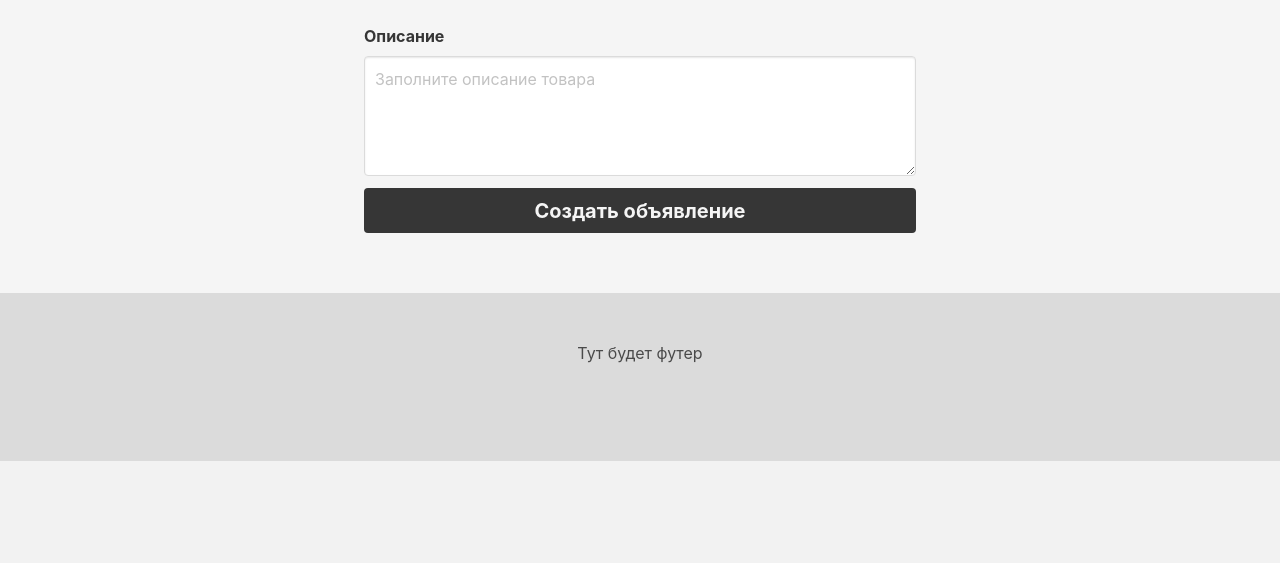
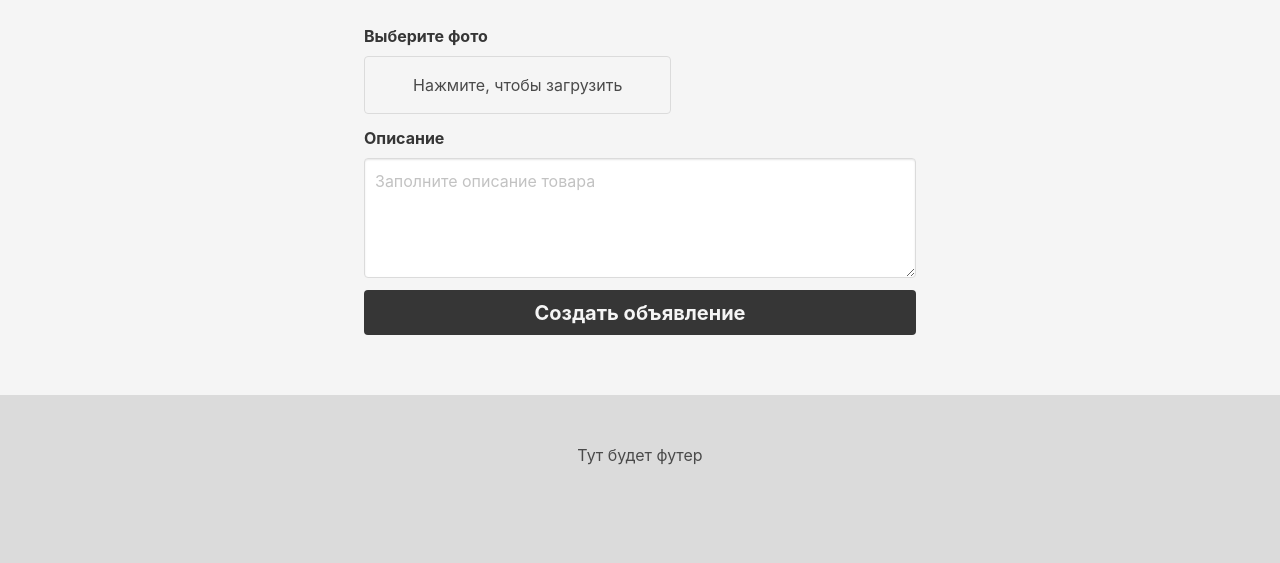
Before and after one commit to AlinaPa/project_web_avito, a Django app: page /product/create/ in a window 1280 px wide. Shown: the part 434-997 px from the top of the page. Before the commit the page ends 895 px from the top, so only its background shows below. Run offline with Django 3.2, Linux system fonts and the light colour scheme.

Commit message:
change all templates

```diff
--- a/avito/settings.py
+++ b/avito/settings.py
@@ -52,6 +52,7 @@ TEMPLATES = [
             'context_processors': [
                 'django.template.context_processors.debug',
                 'django.template.context_processors.request',
+                'django.template.context_processors.media',
                 'django.contrib.auth.context_processors.auth',
                 'django.contrib.messages.context_processors.messages',
             ],
@@ -102,9 +103,11 @@ SESSION_SAVE_EVERY_REQUEST = True
 SITE = 1
 
 STATIC_DIR = os.path.join(BASE_DIR, 'static')
+STATIC_ROOT = STATIC_DIR
 STATIC_URL = '/static/'
 
 MEDIA_DIR = os.path.join(BASE_DIR, 'media')
+MEDIA_ROOT = MEDIA_DIR
 MEDIA_URL = '/media/'
 
 
--- a/avito/urls.py
+++ b/avito/urls.py
@@ -1,9 +1,12 @@
 from django.conf.urls import url, include
+from django.conf.urls.static import static
 from django.contrib.admin import site
+
+from avito import settings
 
 urlpatterns = [
     url(r'', include(('main_page.urls', 'main_page'))),
     url(r'^admin/', include((site.get_urls(), 'admin'))),
     url(r'^account/', include(('account.urls', 'account'))),
     url(r'^product/', include(('product.urls', 'product'))),
-]
+] + static(settings.MEDIA_URL, document_root=settings.MEDIA_ROOT)
--- a/product/forms.py
+++ b/product/forms.py
@@ -12,4 +12,5 @@ class CreateProductForm(forms.ModelForm):
             'price',
             'metro',
             'phone_number',
+            'photo',
         )
--- a/product/models.py
+++ b/product/models.py
@@ -14,6 +14,7 @@ class Product(models.Model):
     description = models.CharField('Описание', max_length=300)
     metro = models.CharField('Метро', max_length=300, blank=True)
     phone_number = models.CharField('Телефон', max_length=11)
+    photo = models.ImageField('Фотография', null=True, default=None, upload_to='products')
     created_at = models.DateTimeField('Дата создания', auto_now_add=True)
 
     objects = ProductManage()
--- a/product/views.py
+++ b/product/views.py
@@ -1,17 +1,11 @@
 from django.views.generic import DetailView, CreateView
 
+from product.forms import CreateProductForm
 from product.models import Product
 
 
 class CreateProductView(CreateView):
-    model = Product
-    fields = (
-        'title',
-        'description',
-        'price',
-        'metro',
-        'phone_number',
-    )
+    form_class = CreateProductForm
     template_name = 'products/create.html'
     success_url = "/product/success_create/"
 
--- a/requirements.txt
+++ b/requirements.txt
@@ -23,6 +23,7 @@ Jinja2==2.10.1
 lxml==4.3.2
 Markdown==3.1
 openapi-codec==1.3.2
+pillow-6.0.0
 PyJWT==1.7.1
 pytz==2018.9
 PyYAML==5.1
--- a/templates/products/create.html
+++ b/templates/products/create.html
@@ -13,7 +13,7 @@
                 {% if form.errors %}
                     <p>Пожалуйста, заполните форму полностью</p>
                 {% endif %}
-                <form action="/product/create/" method="POST">{% csrf_token %}
+                <form action="/product/create/" enctype="multipart/form-data" method="POST">{% csrf_token %}
                     <table class="table is-fullwidth has-background-white-ter">
                         <tr>
                             <th>
@@ -63,6 +63,20 @@
                         </tr>
                     </table>
                     <div class="field">
+                        <label class="label has-text-left">Выберите фото</label>
+                        <div class="control">
+                            <div class="file is-boxed">
+                                <label class="file-label">
+                                    <input name="photo" type="file" class="file-input"
+                                           {% if form.photo.value %}value="{{ form.photo.value }}"{% endif %}>
+                                    <span class="file-cta">
+                                        <span class="file-label">Нажмите, чтобы загрузить</span>
+                                    </span>
+                                </label>
+                            </div>
+                        </div>
+                    </div>
+                    <div class="field">
                         <label class="label has-text-left">Описание</label>
                         <div class="control">
                             <textarea name="description" type="text" placeholder="Заполните описание товара"
```
Also changed, not shown: product/migrations/0002_auto_20190617_1729.py (deleted).
